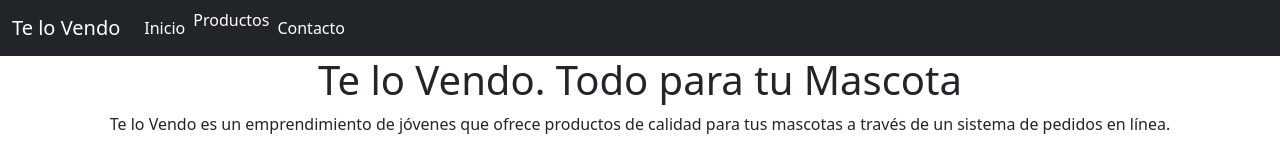
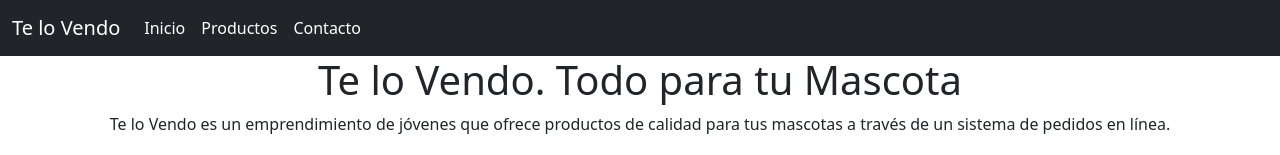
Before and after one commit to digtmo/EjercicioGrupal7, a plain HTML site: page index.html in a window 1280 px wide. Shown: the top 155 px of the page. Drawn offline with nearby package versions, Linux system fonts and the light colour scheme.

Commit message:
se modifica menu para aceso a productos

```diff
--- a/index.html
+++ b/index.html
@@ -23,7 +23,7 @@
                     <a class="nav-link active" aria-current="page" >Inicio</a>
                   </li>
                   <li class="nav-item">
-                    <a class="./estadisticas.html" href="#">Productos</a>
+                    <a href="estadisticas.html" class="nav-link active" >Productos</a>
                   </li>
                   <li class="nav-item">
                     <a href="./contacto.html" class="nav-link active">Contacto</a>
```
